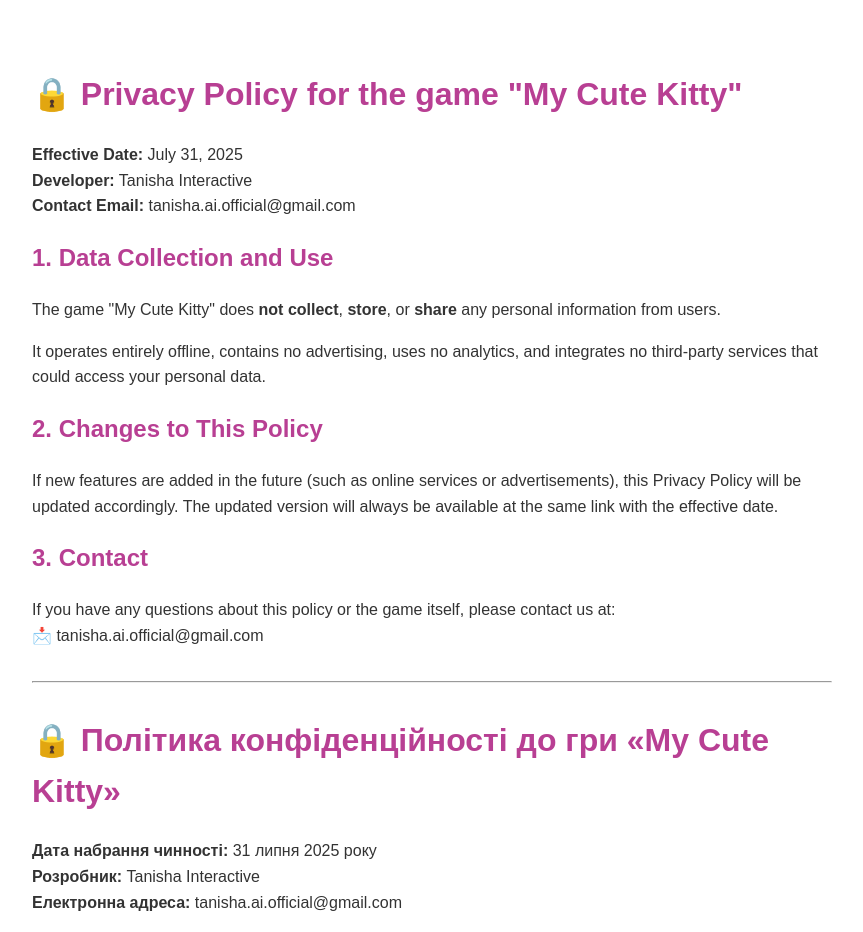
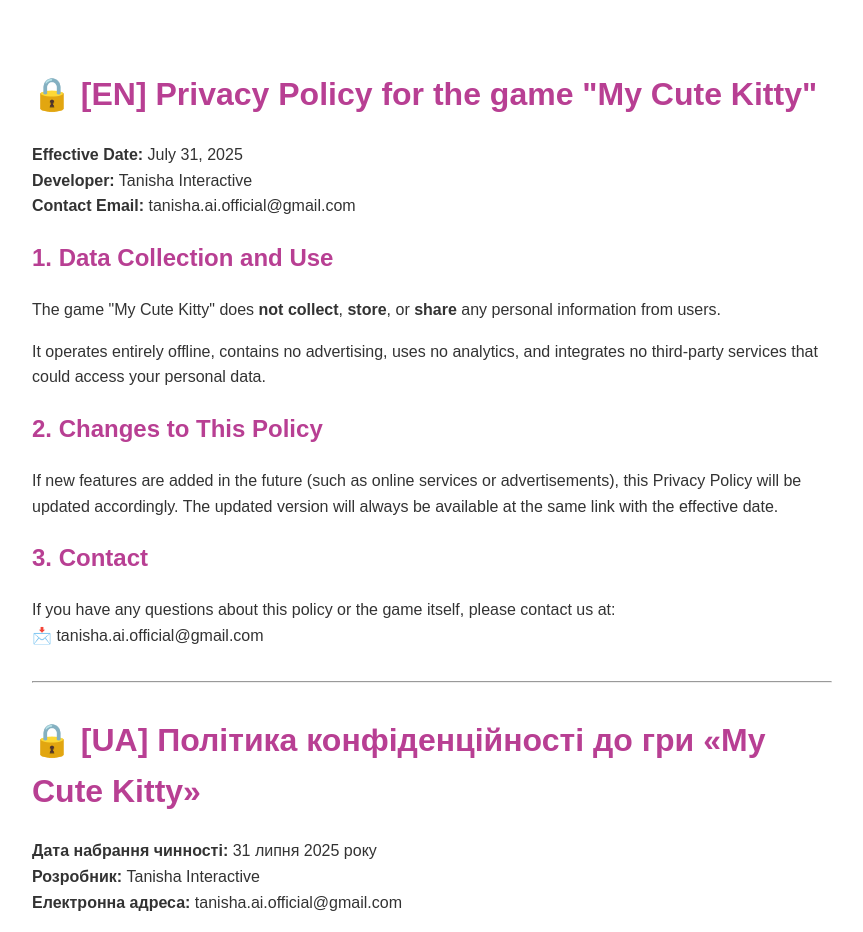
Before and after one commit to GoGoGamesUA/mycutekitty-privacy, a plain HTML site: page index.html in a window 1280 px wide. Shown: the top 932 px of the page, without its empty margins (208-1071 px from the left). Drawn offline with Linux system fonts and the light colour scheme.

Commit message:
Update index.html

```diff
--- a/index.html
+++ b/index.html
@@ -22,7 +22,7 @@
     </style>
 </head>
 <body>
-    <h1>🔒 Privacy Policy for the game "My Cute Kitty"</h1>
+    <h1>🔒 [EN] Privacy Policy for the game "My Cute Kitty"</h1>
     <p><strong>Effective Date:</strong> July 31, 2025<br>
     <strong>Developer:</strong> Tanisha Interactive<br>
     <strong>Contact Email:</strong> tanisha.ai.official@gmail.com</p>
@@ -40,7 +40,7 @@
 
     <hr>
 
-    <h1>🔒 Політика конфіденційності до гри «My Cute Kitty»</h1>
+    <h1>🔒 [UA] Політика конфіденційності до гри «My Cute Kitty»</h1>
     <p><strong>Дата набрання чинності:</strong> 31 липня 2025 року<br>
     <strong>Розробник:</strong> Tanisha Interactive<br>
     <strong>Електронна адреса:</strong> tanisha.ai.official@gmail.com</p>
```
